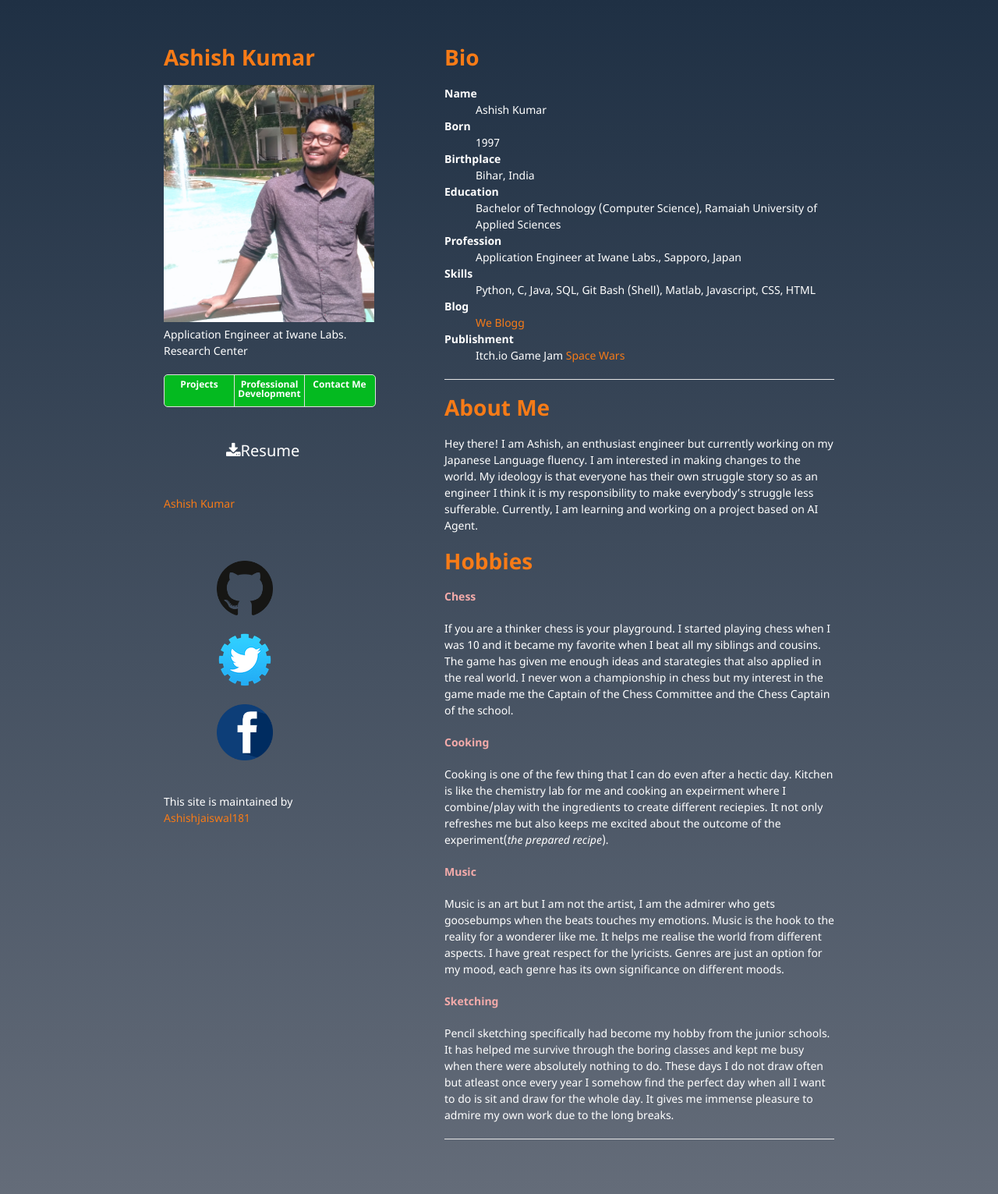
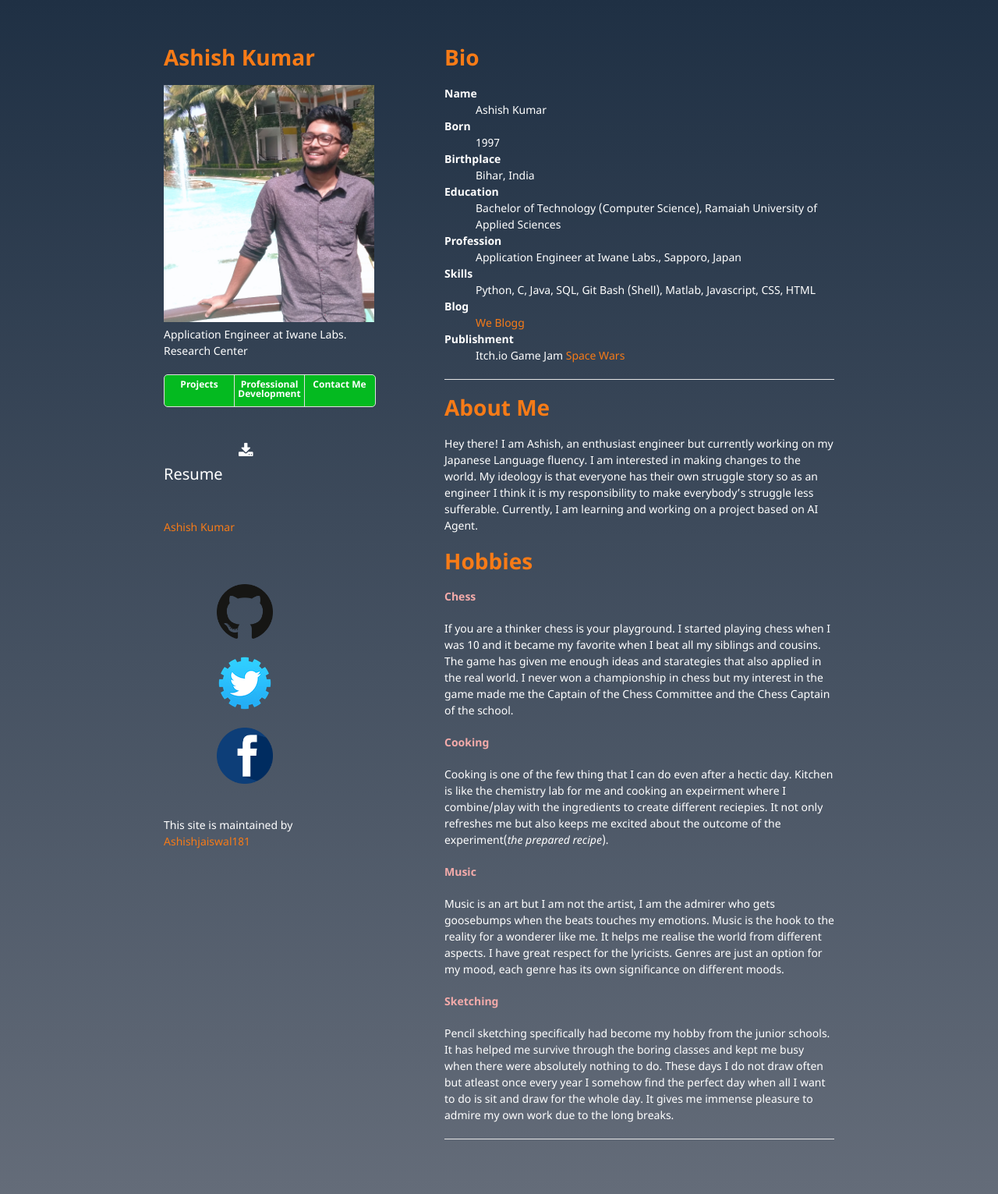
Before and after one commit to Ashishjaiswal181/Ashishjaiswal181.github.io, a Jekyll site: the page built from index.md, in a window 1280 px wide. Shown: the whole page at 78% size. Built offline with Jekyll 4.4.1, drawn with Linux system fonts in a browser that asks for light colours; comment, search, counter and statistics services are not loaded; our own code applies the rules of GitHub Pages for plain Markdown files.

Commit message:
check padding 2

```diff
--- a/_sass/jekyll-theme-minimal.scss
+++ b/_sass/jekyll-theme-minimal.scss
@@ -17,8 +17,8 @@
     align-items: stretch;
     align-content: center;
     padding: 12px 30px;
-    padding-left: 5rem;
-    padding-right: 5rem;
+    padding-left: 6rem;
+    padding-right: 6rem;
     font-size: 20px;
     width: 270px;
 }
```
